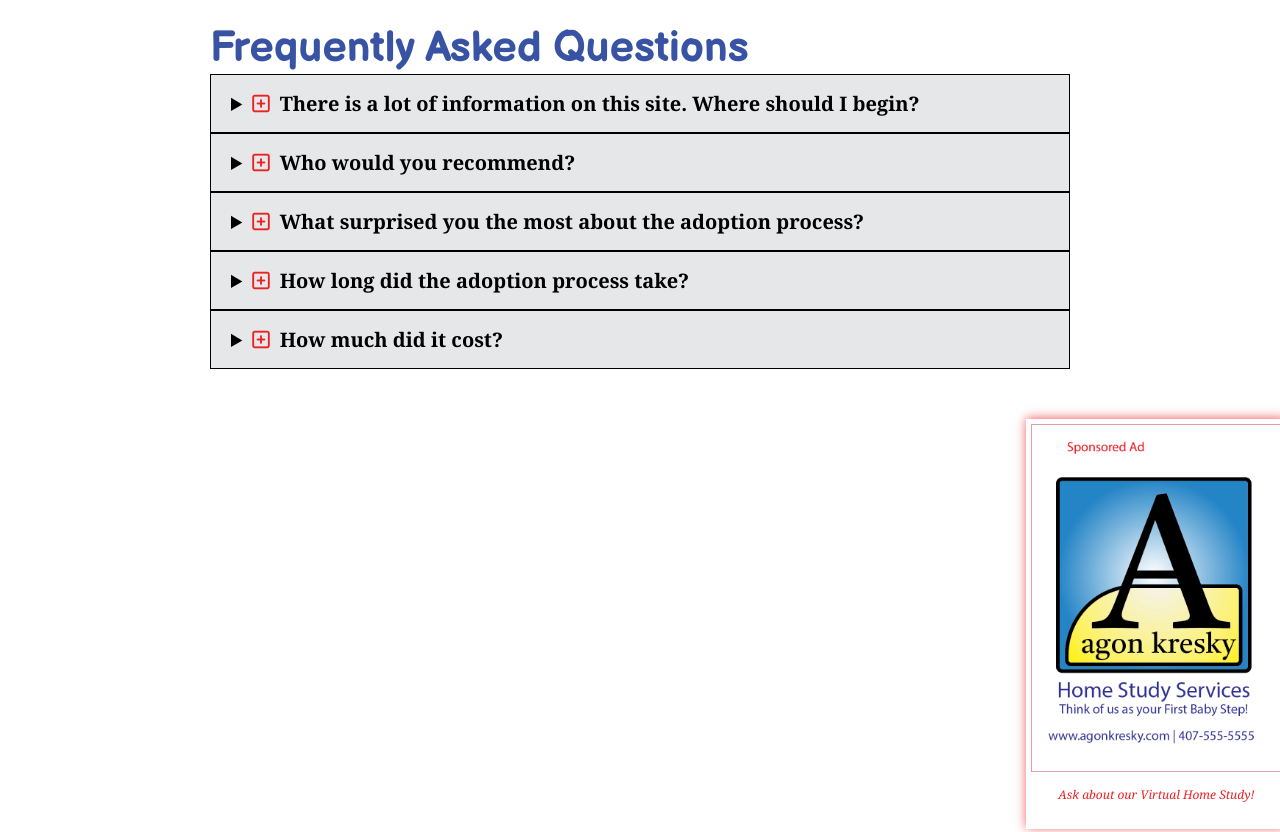
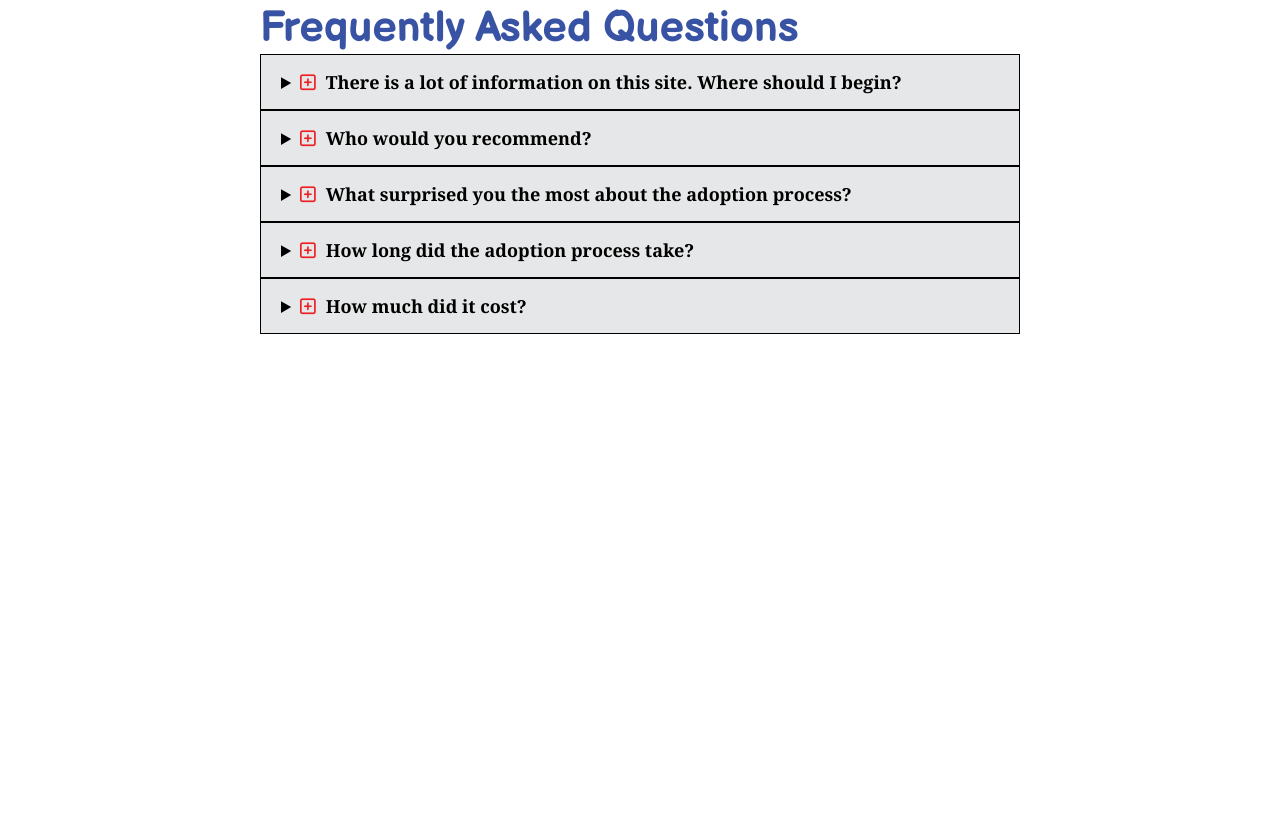
Before and after one commit to ejkragon/p2_agonkresky_emmanuel, a plain HTML site: page faq.html in a window 1280 px wide. Shown: the part 1006-1838 px from the top of the page. Drawn offline with nearby package versions, Linux system fonts and the light colour scheme.

Commit message:
one list commit before running console

```diff
--- a/css/styles.css
+++ b/css/styles.css
@@ -52,17 +52,19 @@ h6 {
   font-family: 'Noto Serif', serif;
 }
 
+
+
 h4 {
   font-size: 24pt;
 }
 
-/* h5 {
-  font-size: 22pt; */
+h5 {
+  font-size: 20pt;
 }
 
-/* h6 {
-  font-size: 20pt;
-  } */
+h6 {
+  font-size: 18pt;
+  }
 
 p {
   font-family: 'Noto Serif', serif;
@@ -192,9 +194,9 @@ footer::first-line {
 .logo {
   display: block;
   margin: auto;
-  width: 100%;
+  width: 98%;
   background-color: #ffffff;
-  padding: 25px 1rem 0 1rem;
+  padding: 25px 0 0 0;
 }
 
 
@@ -527,17 +529,32 @@ figcaption {
 
 ==========================================================*/
 
+/* .container-ad {
+	display: flex;
+} */
+
 .faq-container {
+	/* flex: 3; */
 	border: 0;
   box-sizing: border-box;
-  margin: 50px auto 100px;
-  max-width: 900px;
-  padding: 20px;
+  margin: 50px;
+  /* max-width: 900px; */
+  /* padding: 20px; */
   background: #ffffff;
   min-height: 100vh;
   text-align: left;
   /* color: #6d6e71; */
 }
+
+/* .faq-aside {
+	flex-direction: row;
+} */
+
+
+/* .faq-aside figure {
+	padding-top: 50px;
+	text-align: center;
+} */
 
 details {
   border: 1px solid black;
@@ -557,7 +574,7 @@ summary:hover {
 }
 
 details p {
-  padding: 15px 25px 10px;
+  padding: 15px 0 10px 0;
 }
 
 summary::-webkit-details-marker {
@@ -582,44 +599,52 @@ details[open] summary:before {
   content: "\f146";
 }
 
-#faq-aside {
+.faq-aside {
 	background-color: #ffffff;
+	margin: 0 auto;
 }
 
 /*=====================================================
 
-  CSSS3 Animation (AD/FAQ page)
+	START CSSS3 Animation (AD/FAQ page)
 
 ======================================================*/
 
 .faq-ad {
-  position: relative;
+	/* position: relative;
 	right: 0;
 	bottom: -25px;
-  animation: right-left 30s linear infinite normal;
+	animation: right-left 30s linear infinite normal; */
 	max-width: 260px;
-  height: 410px;
+	max-height: 410px;
 	box-sizing: border-box;
-  padding: 5px;
-  box-shadow: 0 -1px 10px rgb(237 32 36/ .7);
-  transform-style: inherit;
+	text-align: center;
+	/* padding: 5px; */
+	/* box-shadow: 0 -1px 10px rgb(237 32 36/ .7);
+	transform-style: inherit; */
 	background-color: #ffffff;
 }
 
-@keyframes right-left {
+/* @keyframes right-left {
 	from {
-    left: 120%;
+		left: 100%;
 	}
 	to{
-    left: -20%;
+		left: 0%;
 	}
-}
+} */
 
 .red-italics {
 	color: #ed2024;
 	font-size: 12px;
 	font-style: italic;
 }
+
+/*=====================================================
+
+	END CSSS3 Animation (AD/FAQ page)
+
+======================================================*/
 
   /*======================================================
 
@@ -632,7 +657,7 @@ details[open] summary:before {
   box-sizing: border-box;
   margin: 50px auto 100px;
   max-width: 900px;
-  padding: 20px;
+  /* padding: 20px; */
   background: #ffffff;
   min-height: 100vh;
   text-align: center;
@@ -640,7 +665,7 @@ details[open] summary:before {
 
 .contact-form {
   background: #3953a4;
-  padding: 20px;
+  /* padding: 20px; */
   max-width: 750px;
   color: #f7ec13;
   margin: 20px auto;
@@ -754,6 +779,8 @@ textarea {
 		margin-right: 0;
 	}
 
+
+
 	.parent-container {
 		display: flex;
 	}
@@ -792,6 +819,10 @@ textarea {
     padding: 5px;
   }
 
+	.faq-container {
+		max-width: 760px;
+		margin: 50px auto;
+	}
 
 
 
@@ -1172,6 +1203,9 @@ textarea {
   padding-left: 1rem;
 }
 
+/
+
+
 }
 /********************************* end media query 1200px *********************/
 
--- a/faq.html
+++ b/faq.html
@@ -78,9 +78,9 @@
 
     </header>
 
-    <div class="desktop-flex site-content">
+    <div class="container-ad">
 
-    <main class="faq-container">
+      <div class="faq-container">
         <section>
           <h2>Frequently Asked Questions</h2>
 
@@ -121,23 +121,14 @@
             <p>I have also included a link on the partners page for helpusadopt.org. They offer grants to those hoping to adopt.</p>
           </details>
 
+        </section>
+      </div>
 
-
-
-
+      <!-- <div class="faq-aside">
+          <section class="faq-ad">
+            <img src="images/AgonKreskyHS-ad.jpg" alt="AgonKresky Home Study Services" width="250" />
           </section>
-
-      <aside id="faq-aside">
-        <section class="faq-ad">
-          <figure>
-            <img src="images/AgonKreskyHS-ad.jpg" alt="AgonKresky Home Study Services" width="250" />
-            <br>
-            <figcaption><span class="red-italics">Ask about our Virtual Home Study!</span></figcaption>
-          </figure>
-        </section>
-      </aside>
-
-    </main>
+      </div> -->
     </div>
 
   <footer>
```
Lines whose indentation alone changed are shown as unchanged.
